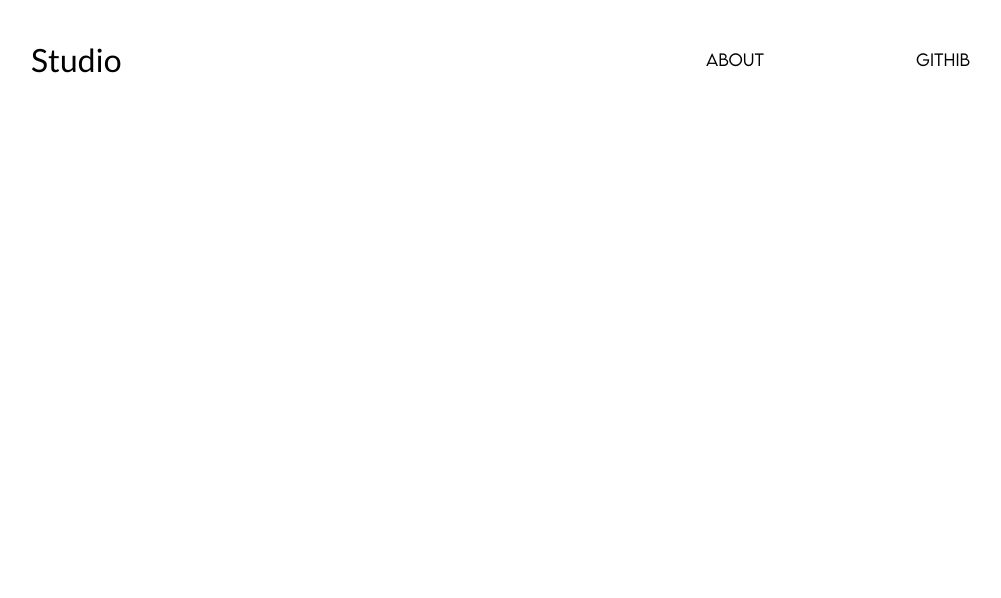
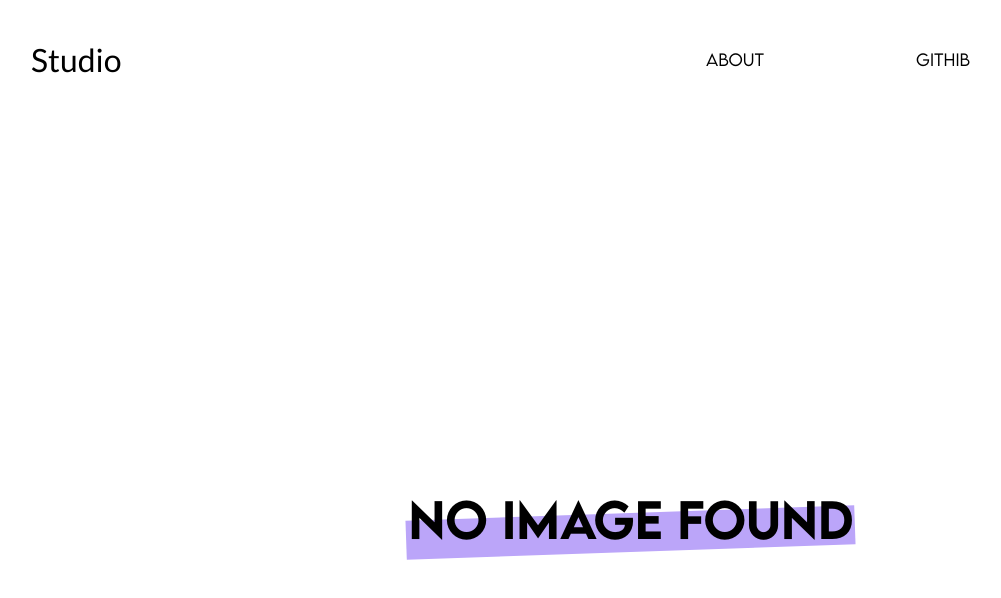
Before and after one commit to dddharamveer/Minor_Project, a React (Create React App) app: page /text in a window 1280 px wide. Before the commit this address had no page. Shown: the top 598 px of the page, without its empty margins (9-1010 px from the left). Built offline with nearby package versions, Linux system fonts and the light colour scheme.

Commit message:
noimagestage

```diff
--- a/src/App.js
+++ b/src/App.js
@@ -9,6 +9,7 @@ import Imagetotext from "./components/imagetotext";
 import { useContext } from "react";
 import AuthContext from "./store/auth-context";
 import { AnimatePresence } from "framer-motion";
+import NothingFound from "./components/pages/NothingFound";
 
 function App() {
   const location =useLocation()
@@ -20,7 +21,7 @@ function App() {
       <Routes location={location} key={location.pathname}>
         <Route path="/" element={<Home />} />
         <Route path="/about" element={<About/>}/>
-        {ctx.image && <Route path='/text'  element={<Imagetotext/>}/>}
+        { <Route path='/text'  element={ctx.image ?<Imagetotext/>:<NothingFound/>}/>}
 
       </Routes>
       </AnimatePresence>
--- a/src/components/contentMain.module.css
+++ b/src/components/contentMain.module.css
@@ -4,6 +4,7 @@
   width: 100%;
   justify-content: center;
   padding: 1em;
+  margin-bottom: 1.5em;
 
 
 }
@@ -61,7 +62,8 @@
   font-size: 1.2rem;
   padding: 1em;
   background-color: #9772FB;
-  border-radius: 20px;
+  border-radius: 10px;
+
 }
 
 .svgDiv{
--- /dev/null
+++ b/src/components/pages/NothingFound.js
@@ -0,0 +1,15 @@
+import { motion } from 'framer-motion';
+import classes from './NothingFound.module.css'
+
+const NothingFound = (props)=>{
+return <motion.div className={classes.NothingFound}
+initial={{ x: window.innerWidth}}
+animate={{ x: 0 }}
+exit={{x:window.innerWidth,transition:{duration:0.1}}}
+>
+    <p>no Image found</p>
+</motion.div>
+}
+
+
+export default NothingFound;
--- /dev/null
+++ b/src/components/pages/NothingFound.module.css
@@ -0,0 +1,29 @@
+.NothingFound{
+    display:grid;
+    align-items: center;
+    justify-items: center;
+    min-height: 100vh;
+}
+
+.NothingFound p{
+    position: relative;
+    font-size: 1.5rem;
+    font-family: "Light";
+    color:black;
+    font-size: 3rem;
+}
+
+
+
+  .NothingFound p::before{
+    background-color:  #bba5f9;
+
+    content: "";
+    position: absolute;
+    width: calc(100% + 4px);
+    height: 60%;
+    left: -2px;
+    bottom: 0;
+    z-index: -1;
+    transform: rotate(-2deg);
+  }
```
